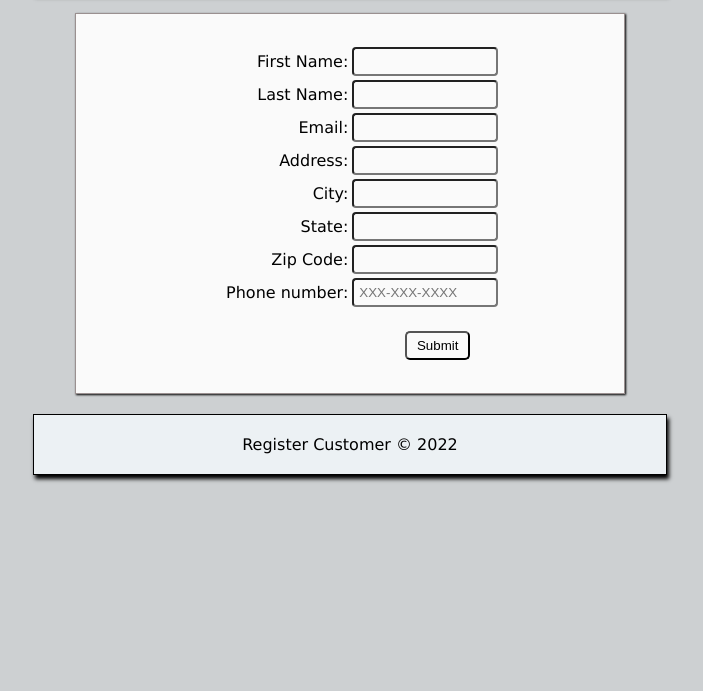
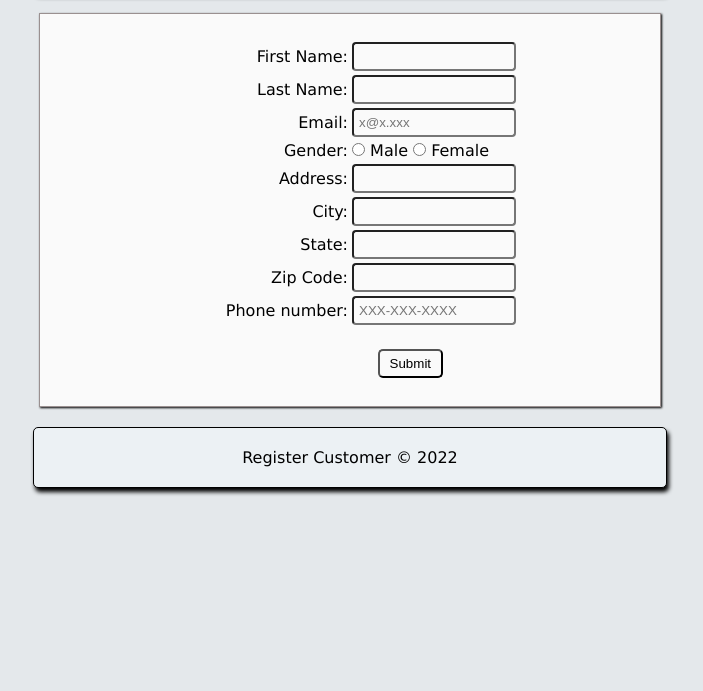
Before and after one commit to gensparkweeks/01-CustomerRegistrationForm, a plain HTML site: page CustomerRegistrationForm/index.html in a window 1280 px wide. Shown: the part 109-800 px from the top of the page, without its empty margins (290-993 px from the left). Drawn offline with Linux system fonts and the light colour scheme.

Commit message:
Udding gender

```diff
--- a/CustomerRegistrationForm/css/style.css
+++ b/CustomerRegistrationForm/css/style.css
@@ -1,6 +1,7 @@
 * {
     margin: 0;
-    background-color: rgb(205, 208, 210);
+    background-color: rgb(228, 232, 235);
+    /* background-color: rgb(205, 208, 210); */
 }
 
 body {
@@ -12,8 +13,9 @@ body {
 header {
     background-color: rgb(236, 241, 244);
     text-align: center;
-    margin-bottom: 20px;
+    margin-bottom: 30px;
     box-shadow: 2px 2px 4px black;
+    border-radius: 5px;
 }
 
 h1 {
@@ -23,10 +25,10 @@ h1 {
 }
 
 form {
-    width: 60%;
-    margin: 10px auto;
+    width: 68%;
+    margin: 0px auto;
     background-color: rgb(250, 250, 250);
-    padding: 10px 5px;
+    padding: 5px 5px;
     border: 1px solid rgb(154, 144, 144);
     box-shadow: 1px 1px 2px black;
 }
--- a/CustomerRegistrationForm/index.html
+++ b/CustomerRegistrationForm/index.html
@@ -30,7 +30,15 @@
                 </tr>
                 <tr>
                     <td align="right">Email:</td>
-                    <td align="left"><input type="email" name="email" required/></td>
+                    <td align="left"><input type="email" name="email" placeholder="x@x.xxx" required/></td>
+                </tr>
+                <tr>
+                    <td align="right">Gender: </td>
+                    <td align="left"><input type="radio" name="gender" value="Male" /> Male
+                        <input type="radio" name="gender" value="Female" /> Female
+                    </td>
+                    <!-- <td align="left"><input type="radio" name="gender" value="Female" /> Female </td> -->
+
                 </tr>
                 <tr>
                     <td align="right">Address: </td>
@@ -54,8 +62,7 @@
                     <td align="left"><input type="tel" name="phone" placeholder="XXX-XXX-XXXX" required/></td>
                 </tr>
                 <tr>
-                    <td></td>
-                    <td align="left"><input type="submit" value="Submit"></td>
+                    <td colspan="2" align="center"><input type="submit" value="Submit"></td>
                 </tr>
 
             </table>
```
